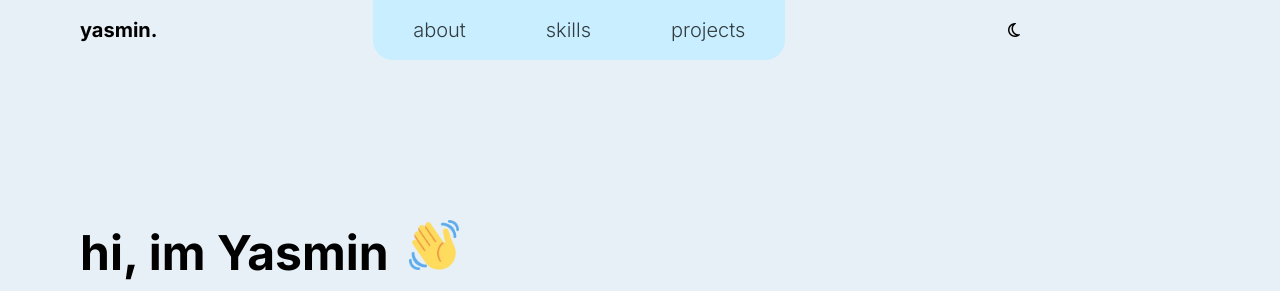
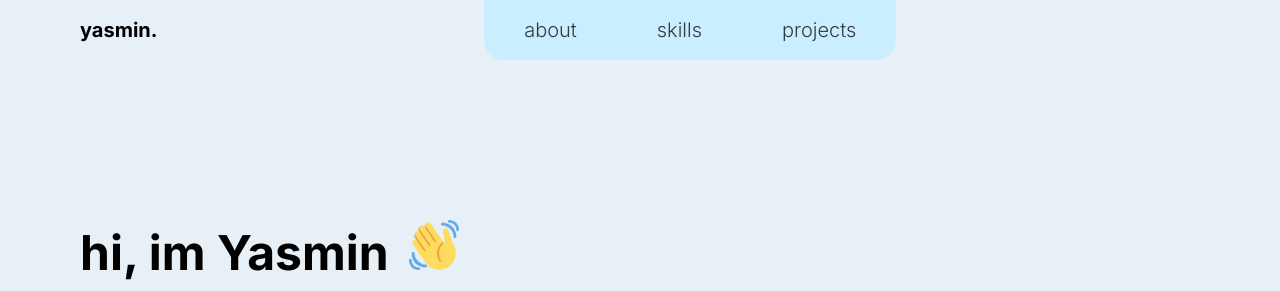
Before and after one commit to yasminothman/portfolio_website, a plain HTML site: page index.html in a window 1280 px wide. Shown: the top 291 px of the page. Drawn offline with nearby package versions, Linux system fonts and the light colour scheme.

Commit message:
remove dark mode icon

```diff
--- a/index.html
+++ b/index.html
@@ -33,9 +33,9 @@
                             </li>
                         </ul>
                     </nav>
-                    <div class="dark_mode">
+                    <!-- <div class="dark_mode">
                         <i class="fa-regular fa-moon"></i>
-                    </div>
+                    </div> -->
                 </section>
                     <div class="hamburger hamburger--open">
                         <div class="bar"></div>
```
